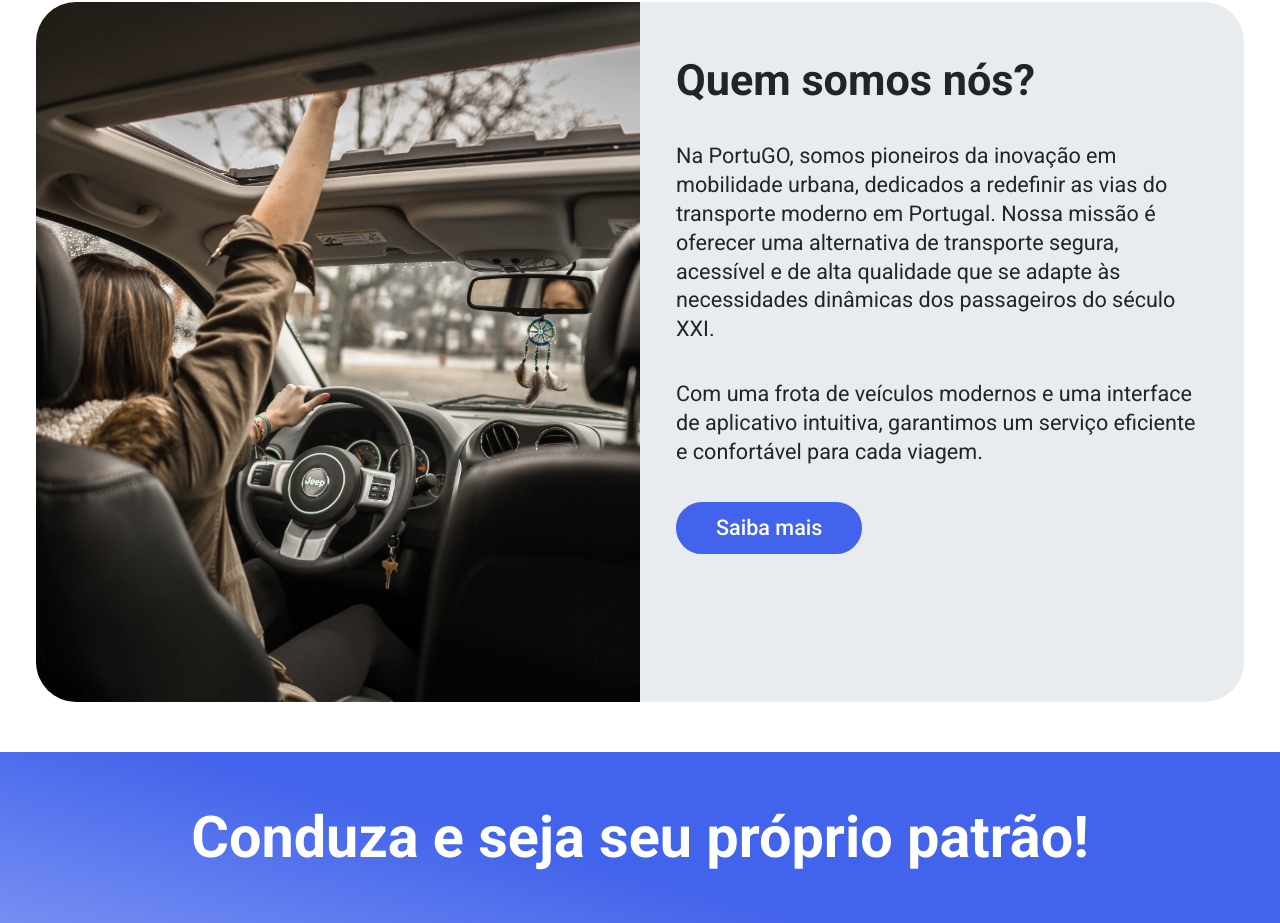
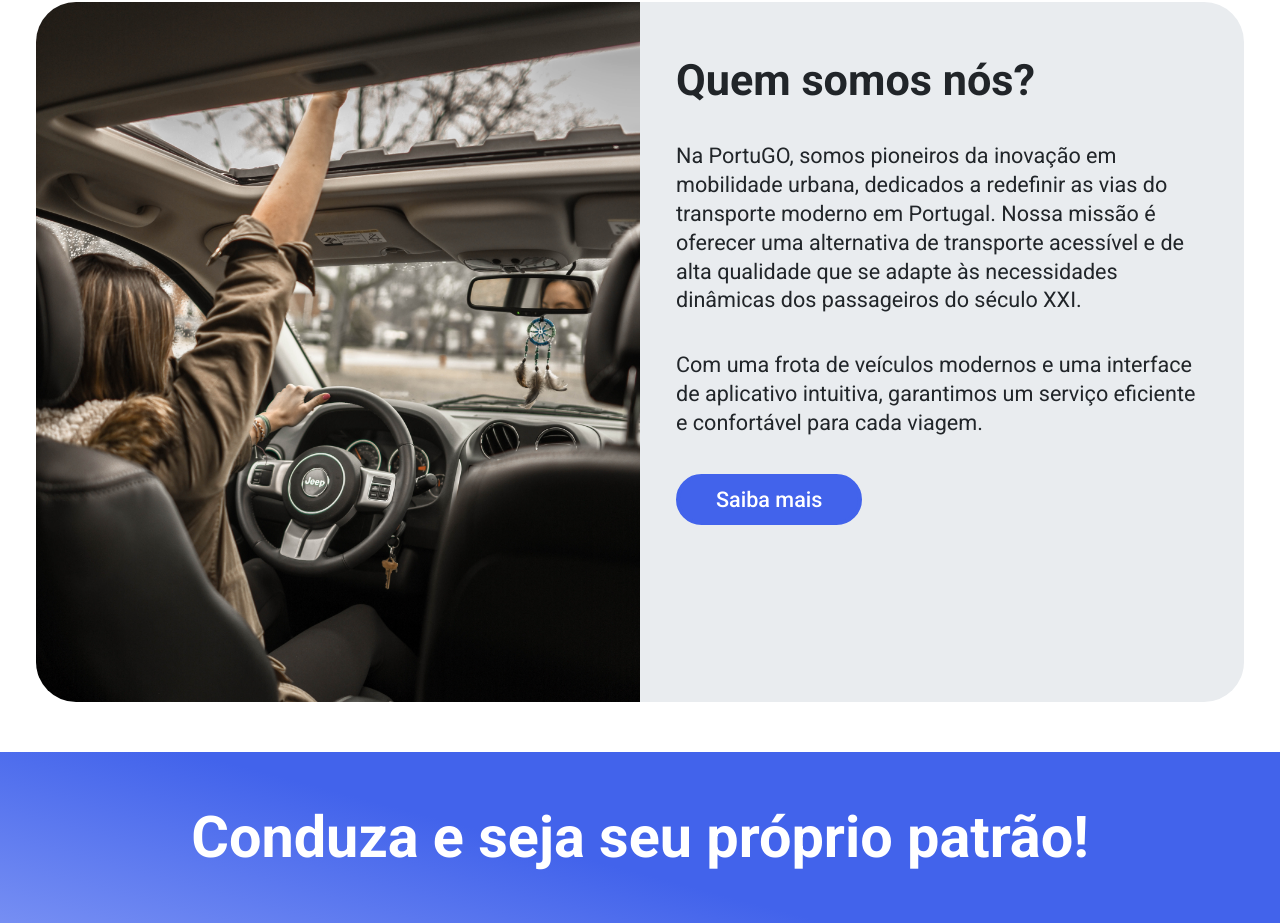
Before and after one commit to LeonardoDuarteCoelho/portu-go-website, a React (Create React App) app: page / in a window 1280 px wide. Shown: the part 852-1775 px from the top of the page. Built offline with nearby package versions, Linux system fonts and the light colour scheme.

Commit message:
Testing GitHub's deploy to Firebase on merge feature.

```diff
--- a/public/index.html
+++ b/public/index.html
@@ -1,5 +1,5 @@
 <!DOCTYPE html>
-<html lang="en">
+<html lang="pt">
   <head>
     <meta charset="utf-8" />
     <link rel="icon" href="favicon.ico" />
--- a/src/components/Section2/Section2.js
+++ b/src/components/Section2/Section2.js
@@ -11,9 +11,9 @@ const Section2 = ({title, imgSrc, imgName}) => {
                 <p className='section-2__texts__text'>
                     Na PortuGO, somos pioneiros da inovação em mobilidade urbana,
                     dedicados a redefinir as vias do transporte moderno em Portugal.
-                    Nossa missão é oferecer uma alternativa de transporte segura,
-                    acessível e de alta qualidade que se adapte às necessidades
-                    dinâmicas dos passageiros do século XXI.
+                    Nossa missão é oferecer uma alternativa de transporte acessível
+                    e de alta qualidade que se adapte às necessidades dinâmicas dos
+                    passageiros do século XXI.
                 </p>
                 <p className='section-2__texts__text'>
                     Com uma frota de veículos modernos e uma interface de aplicativo intuitiva,
```
